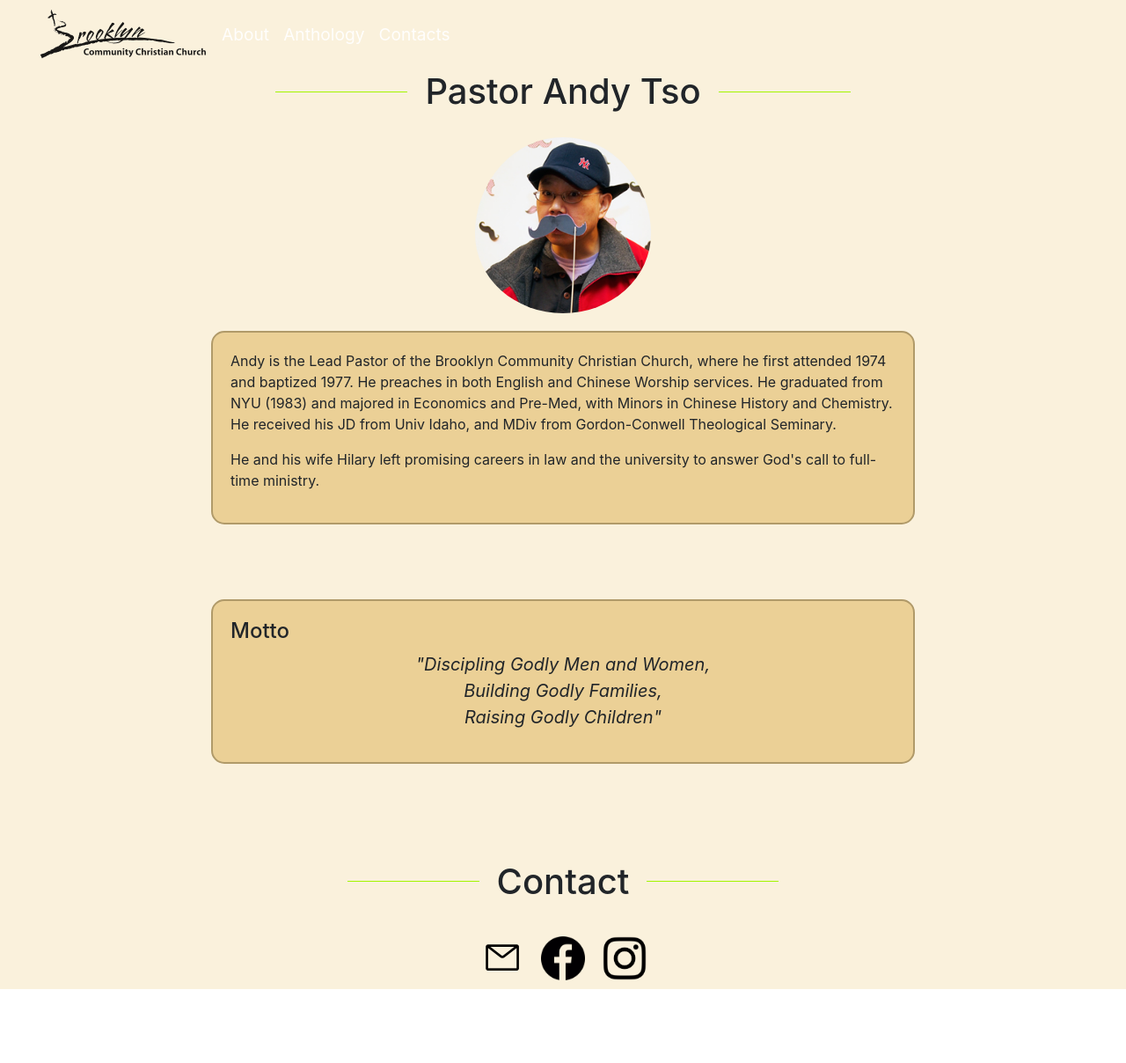
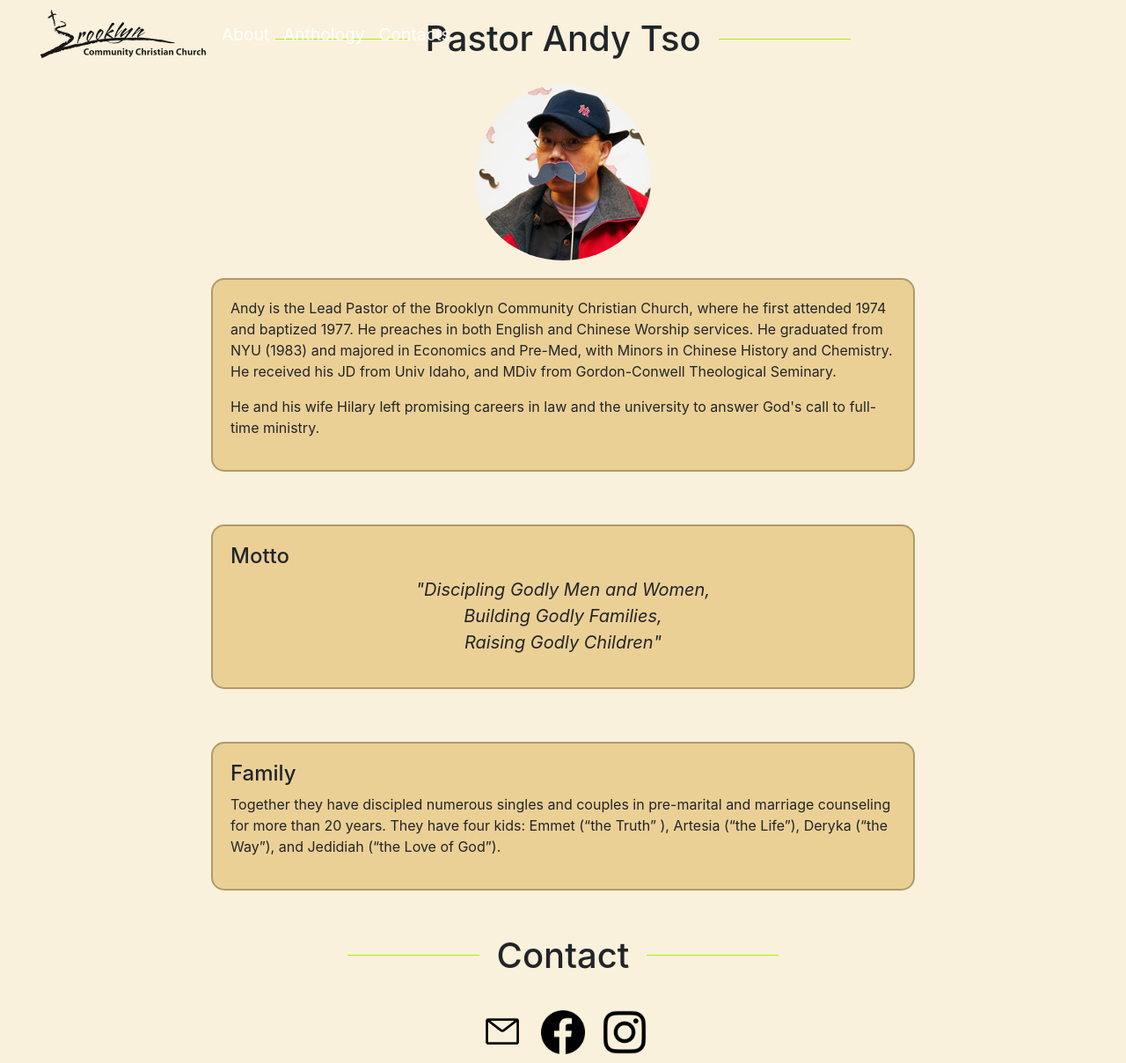
Before and after one commit to GalacticKnight/bccc, a React (Create React App) app: page /pastor in a window 1280 px wide. Shown: the whole page at 88% size. Before the commit the page ends 1124 px from the top, so only its background shows below. Built offline with nearby package versions, Linux system fonts and the light colour scheme.

Commit message:
added family for pastor's page

```diff
--- /dev/null
+++ b/src/components/PastorPage/Family.jsx
@@ -0,0 +1,19 @@
+import React from 'react';
+import '../static/Pastor.css';
+
+const Family = () => {
+    return (
+        <section className='darkSection' class="padding">
+            <div className = "aboutSummary">
+                <h4>Family</h4>
+                <p>
+                    Together they have discipled numerous singles and couples in pre-marital and
+                    marriage counseling for more than 20 years. They have four kids: Emmet (“the Truth” ),
+                    Artesia (“the Life”), Deryka (“the Way”), and Jedidiah (“the Love of God”).
+                </p>
+            </div>
+        </section>
+    );
+}
+
+export default Family;
--- a/src/components/PastorPage/Pastor.jsx
+++ b/src/components/PastorPage/Pastor.jsx
@@ -4,7 +4,7 @@ import pastorImage from "../images/Pastor.jpg";
 
 const Pastor = () => {
     return (
-        <section className='darkSection' id="padding">
+        <section className='darkSection' class="padding">
                 <h3 className='siteHeadings'>Pastor Andy Tso</h3>
                 <img id = "pastor-image"src={pastorImage} alt="pastor image"/>
                 <div className = "aboutSummary">
--- a/src/components/static/Pastor.css
+++ b/src/components/static/Pastor.css
@@ -5,9 +5,7 @@
     padding-bottom: 20px;
 }
 
-#padding{
-    padding-bottom: 25px;
-}
+
 
 #quote{
     text-align: center;
--- a/src/pages/PastorPage.jsx
+++ b/src/pages/PastorPage.jsx
@@ -3,11 +3,13 @@ import NavBar from '../components/shared/NavBar';
 import Footer from '../components/shared/Footer';
 import Pastor from '../components/PastorPage/Pastor'
 import Motto from '../components/PastorPage/Motto';
+import Family from '../components/PastorPage/Family';
 const HomePage = () => {
     return (
         <>
             <Pastor/>
             <Motto />
+            <Family />
         </>
     );
 }
```
